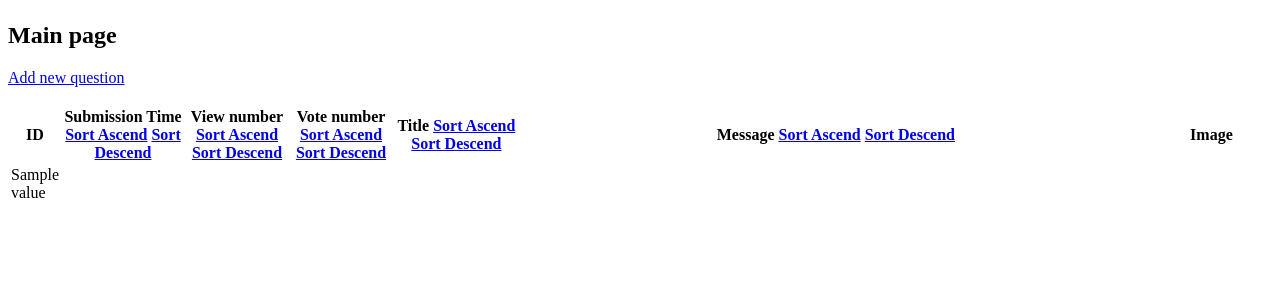
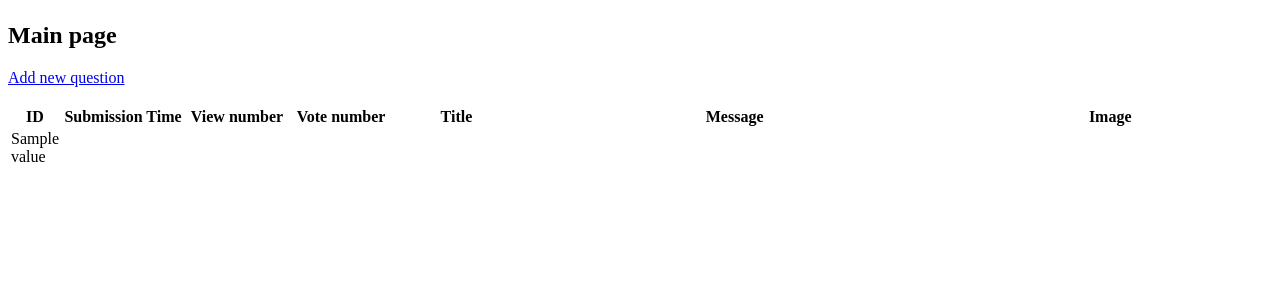
Before and after one commit to CodecoolGlobal/ask-mate-3-python-Cseplonorbert, a Flask app: template templates/index.html in a window 1280 px wide. Shown: the part 58-358 px from the top of the page. Run offline with Flask 2, Linux system fonts and the light colour scheme; the template is opened without the code that fills it: most values are stand-ins (such as "Sample title", 1, 10 or a date in 2020).

Commit message:
feat: index.html/ links for sorting deleted

```diff
--- a/templates/index.html
+++ b/templates/index.html
@@ -12,11 +12,11 @@
 
     <table width="100%">
         <th width="20px">ID</th>
-        <th width="120px">Submission Time <a href="/list?order_by=submission_time&order=ascend">Sort Ascend</a> <a href="/list?order_by=submission_time&order=desc">Sort Descend</a></th>
-        <th width="100px">View number <a href="/list?order_by=view_number&order=ascend">Sort Ascend</a> <a href="/list?order_by=view_number&order=desc">Sort Descend</a></th>
-        <th width="100px">Vote number <a href="/list?order_by=vote_number&order=ascend">Sort Ascend</a> <a href="/list?order_by=vote_number&order=desc">Sort Descend</a></th>
-        <th width="10%">Title <a href="/list?order_by=title&order=ascend">Sort Ascend</a> <a href="/list?order_by=title&order=desc">Sort Descend</a></th>
-        <th>Message <a href="/list?order_by=message&order=ascend">Sort Ascend</a> <a href="/list?order_by=message&order=desc">Sort Descend</a></th>
+        <th width="120px">Submission Time</th>
+        <th width="100px">View number</th>
+        <th width="100px">Vote number</th>
+        <th width="10%">Title</th>
+        <th>Message</th>
         <th>Image</th>
 
         {% for question in questions %}
```
